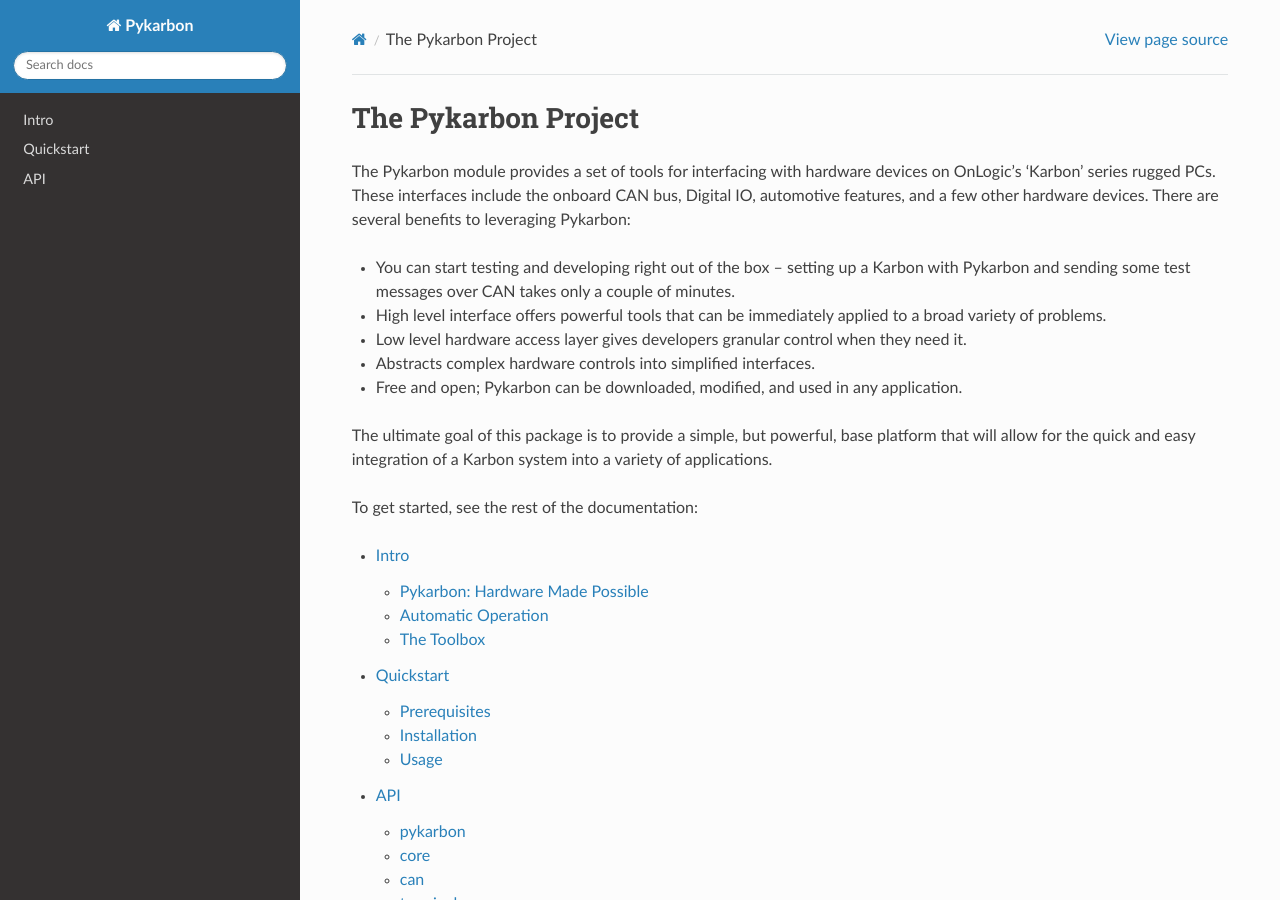
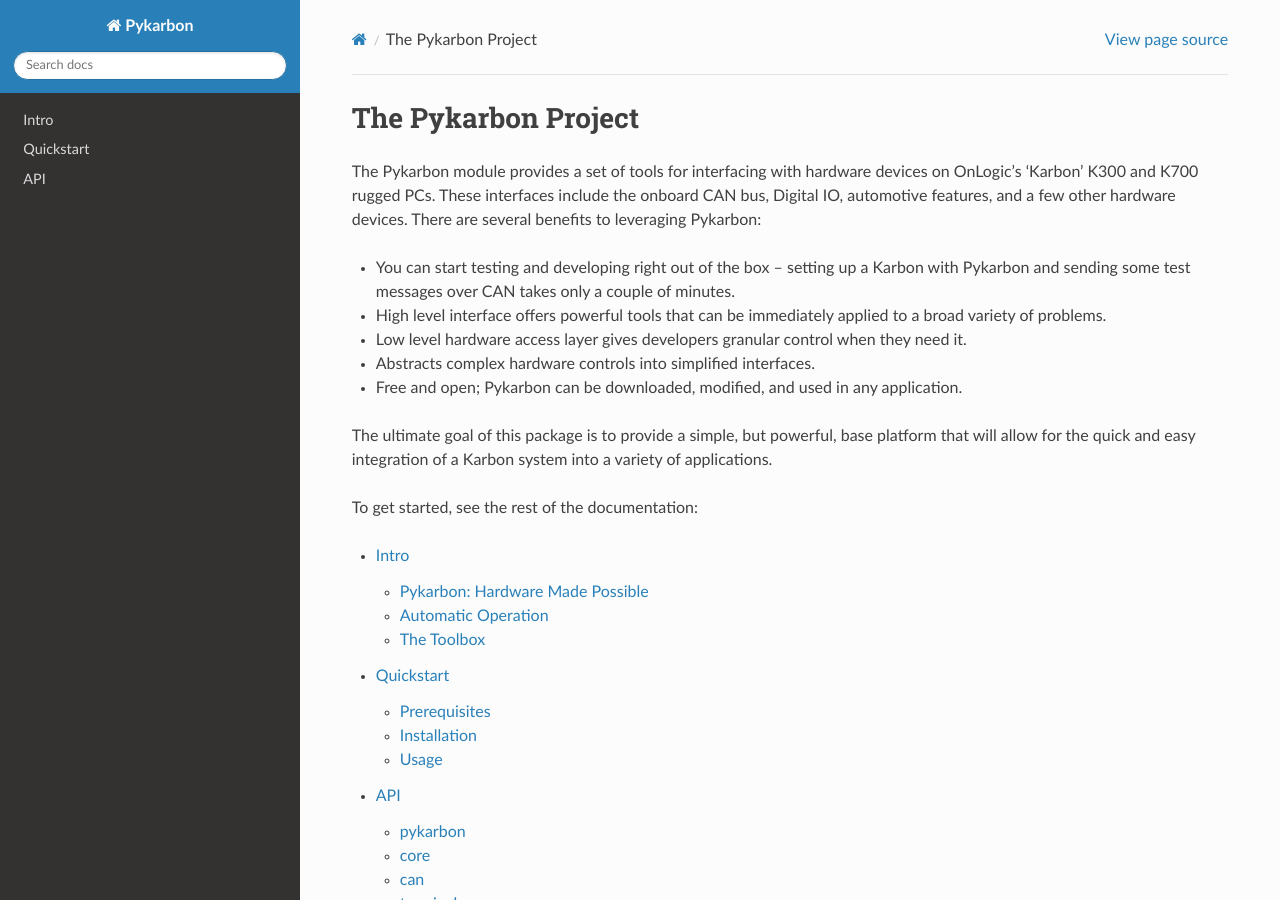
Before and after one commit to onlogic/Pykarbon, a Sphinx documentation site: the page built from doc/source/index.rst, in a window 1280 px wide and 900 px high. Built offline with Sphinx 7.4.7 and the Read the Docs theme 3.1.0, drawn with Linux system fonts in a browser that asks for light colours.

Commit message:
Update index.rst

```diff
--- a/doc/source/index.rst
+++ b/doc/source/index.rst
@@ -3,7 +3,7 @@
 ====================
 
 The Pykarbon module provides a set of tools for interfacing with hardware devices on
-OnLogic's 'Karbon' series rugged PCs. These interfaces include the onboard CAN bus,
+OnLogic's 'Karbon' K300 and K700 rugged PCs. These interfaces include the onboard CAN bus,
 Digital IO, automotive features, and a few other hardware devices. There are several benefits to leveraging Pykarbon:
 
 - You can start testing and developing right out of the box -- setting up a Karbon with Pykarbon and sending some test messages over CAN takes only a couple of minutes.
```
